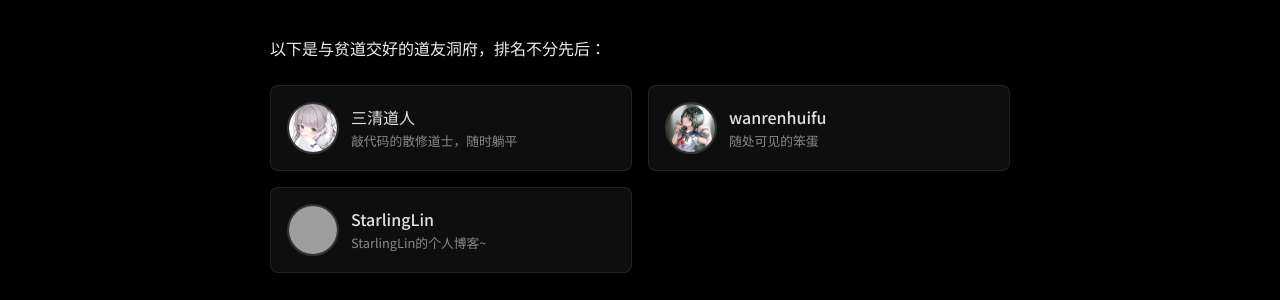
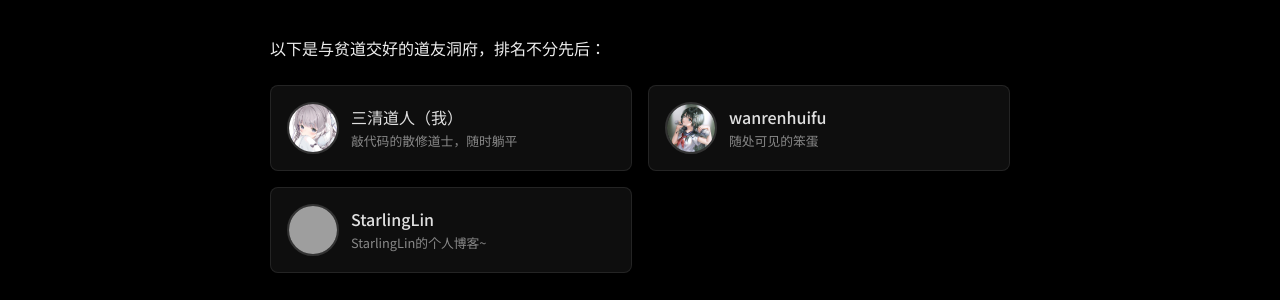
Before and after one commit to CanYouImag/CanYouImag.github.io, a Jekyll site: the page built from links.md, in a window 1280 px wide. Shown: the part 138-438 px from the top of the page. Built offline with Jekyll 4.4.1, drawn with Linux system fonts in a browser that asks for light colours; grey boxes are pictures that could not be loaded.

Commit message:
装饰网站

```diff
--- a/_data/links.yml
+++ b/_data/links.yml
@@ -1,4 +1,4 @@
-- name: 三清道人
+- name: 三清道人（我）
   url: https://canyouimag.github.io/
   avatar: /assets/touxiang.png
   description: 敲代码的散修道士，随时躺平
```
